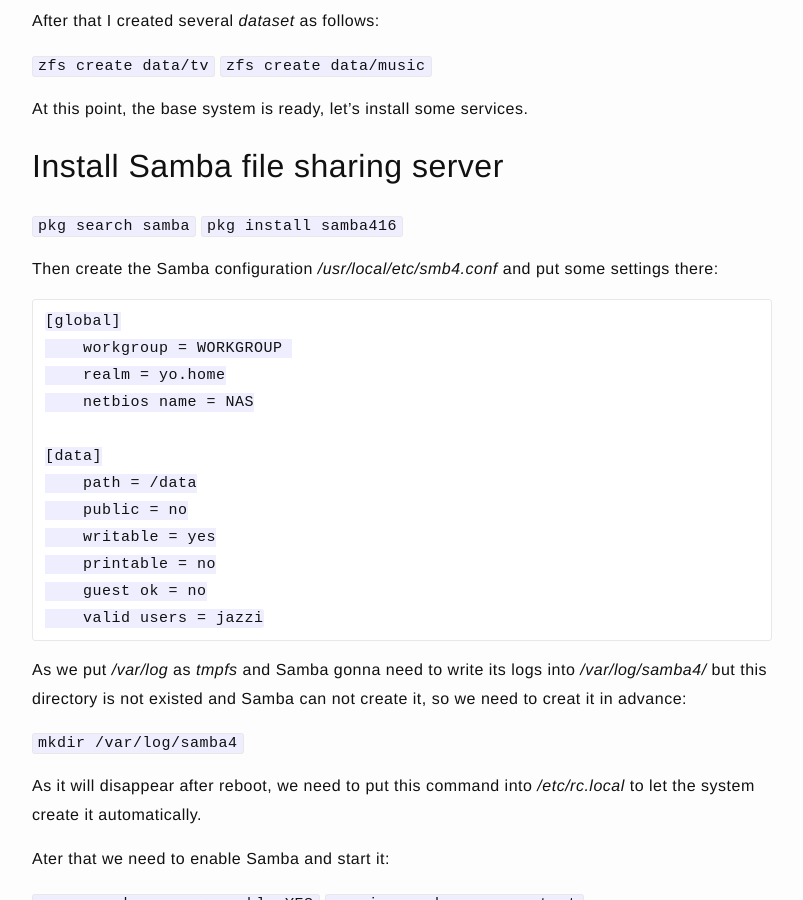
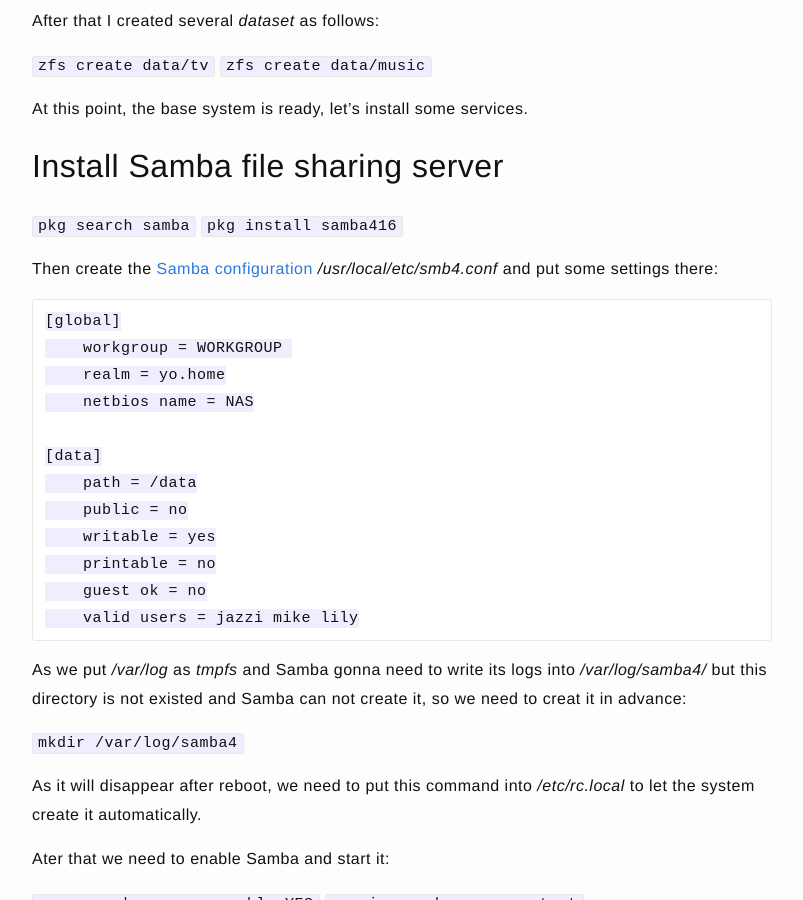
Before and after one commit to jazzi/jazzi.github.io, a Jekyll site: the page built from _posts/2023-12-21-hpe-microserver-gen10-with-freebsd.md, in a window 1280 px wide and 900 px high, scrolled down 4086 px. Shown: the whole window, without its empty margins (238-1041 px from the left). Built offline with Jekyll 4.4.1, drawn with Linux system fonts in a browser that asks for light colours.

Commit message:
add link

````diff
--- a/_posts/2023-12-21-hpe-microserver-gen10-with-freebsd.md
+++ b/_posts/2023-12-21-hpe-microserver-gen10-with-freebsd.md
@@ -150,7 +150,7 @@ At this point, the base system is ready, let's install some services.
 `pkg search samba`
 `pkg install samba416`
 
-Then create the Samba configuration */usr/local/etc/smb4.conf* and put some settings there:
+Then create the [Samba configuration](https://www.samba.org/samba/docs/using_samba/ch09.html) */usr/local/etc/smb4.conf* and put some settings there:
 
 ```
 [global]
@@ -164,7 +164,7 @@ Then create the Samba configuration */usr/local/etc/smb4.conf* and put some sett
     writable = yes
     printable = no
     guest ok = no
-    valid users = jazzi
+    valid users = jazzi mike lily
 ```
 
 As we put */var/log* as *tmpfs* and Samba gonna need to write its logs into */var/log/samba4/* but this directory is not existed and Samba can not create it, so we need to creat it in advance:
````
